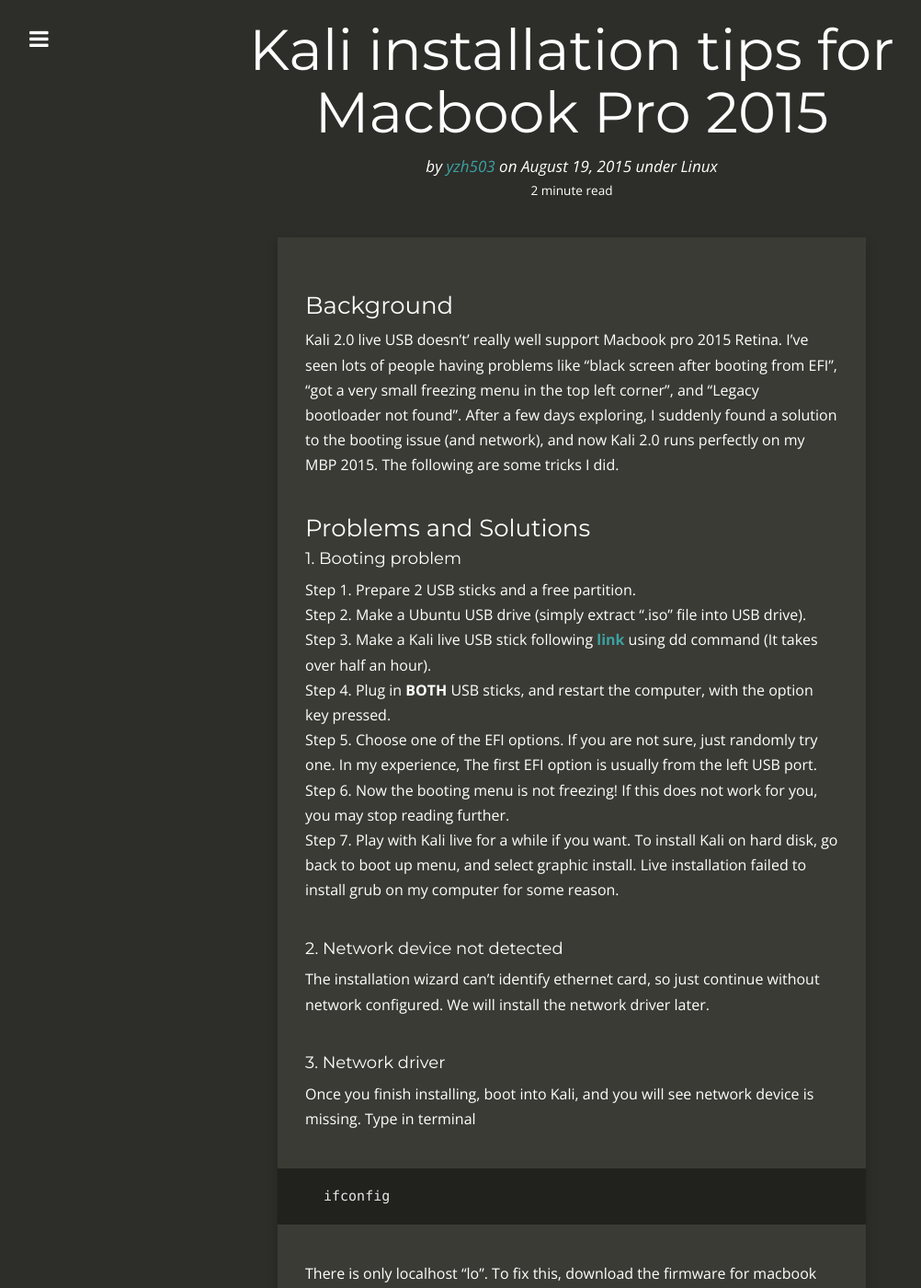
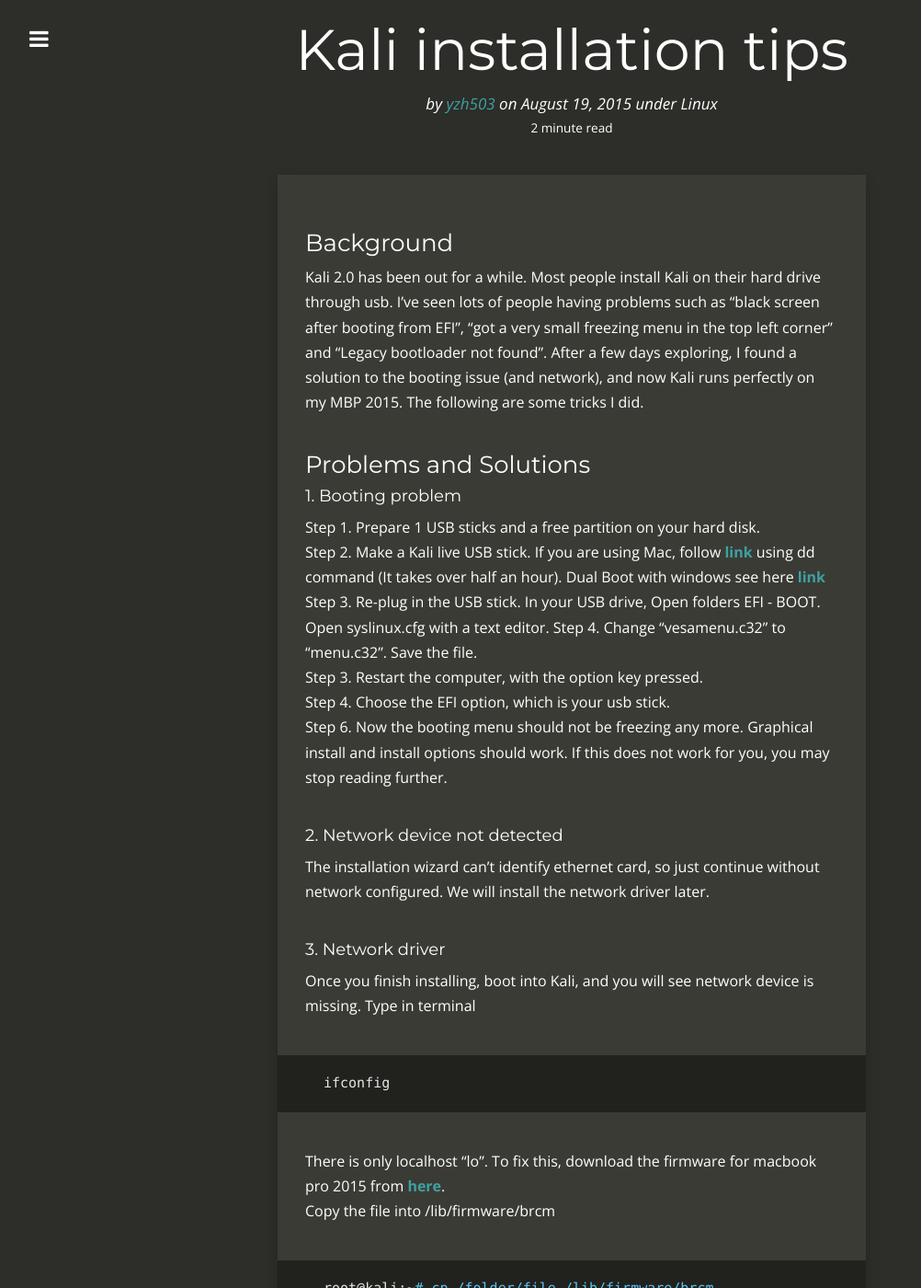
Before and after one commit to yzh503/yzh503.github.io, a Jekyll site: the page built from _posts/2015-08-19-Kali-installation-tips-for-MBP-2015.markdown, in a window 1280 px wide and 1400 px high. Shown: the whole window at 92% size, without its empty margins (18-1020 px from the left). Built offline with Jekyll 4.4.1, drawn with Linux system fonts in a browser that asks for light colours; nearby versions of some CDN libraries; Markdown is read by kramdown in place of the engine named in the settings; comment, search, counter and statistics services are not loaded; some of the changed text lies outside the part shown.

Commit message:
update a post

```diff
--- a/_posts/2015-08-19-Kali-installation-tips-for-MBP-2015.markdown
+++ b/_posts/2015-08-19-Kali-installation-tips-for-MBP-2015.markdown
@@ -1,6 +1,6 @@
 ---
 layout: post
-title: Kali installation tips for Macbook Pro 2015
+title: Kali installation tips
 date: 2015-08-19
 author: yzh503
 summary: Summarize all solutions
@@ -12,20 +12,20 @@
 ---
 
 ###Background
-Kali 2.0 live USB doesn't' really well support Macbook pro 2015 Retina. I've seen lots of people having problems like "black screen after booting from EFI", "got a very small freezing menu in the top left corner", and "Legacy bootloader not found". After a few days exploring, I suddenly found a solution to the booting issue (and network), and now Kali 2.0 runs perfectly on my MBP 2015. The following are some tricks I did.
+Kali 2.0 has been out for a while. Most people install Kali on their hard drive through usb. I've seen lots of people having problems such as "black screen after booting from EFI", "got a very small freezing menu in the top left corner" and "Legacy bootloader not found". After a few days exploring, I found a solution to the booting issue (and network), and now Kali runs perfectly on my MBP 2015. The following are some tricks I did.
 
 ###Problems and Solutions
 
 
 ####1. Booting problem
 
-Step 1. Prepare 2 USB sticks and a free partition.
-Step 2. Make a Ubuntu USB drive (simply extract ".iso" file into USB drive).
-Step 3. Make a Kali live USB stick following [**link**](http://docs.kali.org/downloading/kal...ve-usb-install) using dd command (It takes over half an hour).
-Step 4. Plug in **BOTH** USB sticks, and restart the computer, with the option key pressed.
-Step 5. Choose one of the EFI options. If you are not sure, just randomly try one. In my experience, The first EFI option is usually from the left USB port.
-Step 6. Now the booting menu is not freezing! If this does not work for you, you may stop reading further.
-Step 7. Play with Kali live for a while if you want. To install Kali on hard disk, go back to boot up menu, and select graphic install. Live installation failed to install grub on my computer for some reason.
+Step 1. Prepare 1 USB sticks and a free partition on your hard disk.
+Step 2. Make a Kali live USB stick. If you are using Mac,  follow [**link**](http://docs.kali.org/installation/kali-linux-dual-boot-on-mac-hardware) using dd command (It takes over half an hour). Dual Boot with windows see here [**link**](http://docs.kali.org/installation/dual-boot-kali-with-windows)
+Step 3. Re-plug in the USB stick. In your USB drive, Open folders EFI - BOOT. Open syslinux.cfg with a text editor.
+Step 4. Change "vesamenu.c32" to "menu.c32". Save the file.
+Step 3. Restart the computer, with the option key pressed.
+Step 4. Choose the EFI option, which is your usb stick.
+Step 6. Now the booting menu should not be freezing any more. Graphical install and install options should work. If this does not work for you, you may stop reading further.
 
 
 ####2. Network device not detected
@@ -59,7 +59,3 @@
 Step 1. Hold option when booting, and boot from Mac HD.
 Step 2. Reinstall your rEFInd.
 Step 3. Restart.
-
-
-###Summary
-Note that the booting problem is only reported with Macbook pro 2015 this specific model. The reason why Kali boot loader freezes on MBP 2015 is unknown. There is no enough detailed information about early boot process and Kali boot loader. I'm not sure if anything is missing in Kali, or MBP 2015 got something new that conflicts with Kali boot loader, or it's some other mysterious problems. The only thing that we know is that Kali boot loader could not be properly loaded without another bootable linux USB drive plugged in. I'll write another post to analyse.
```
